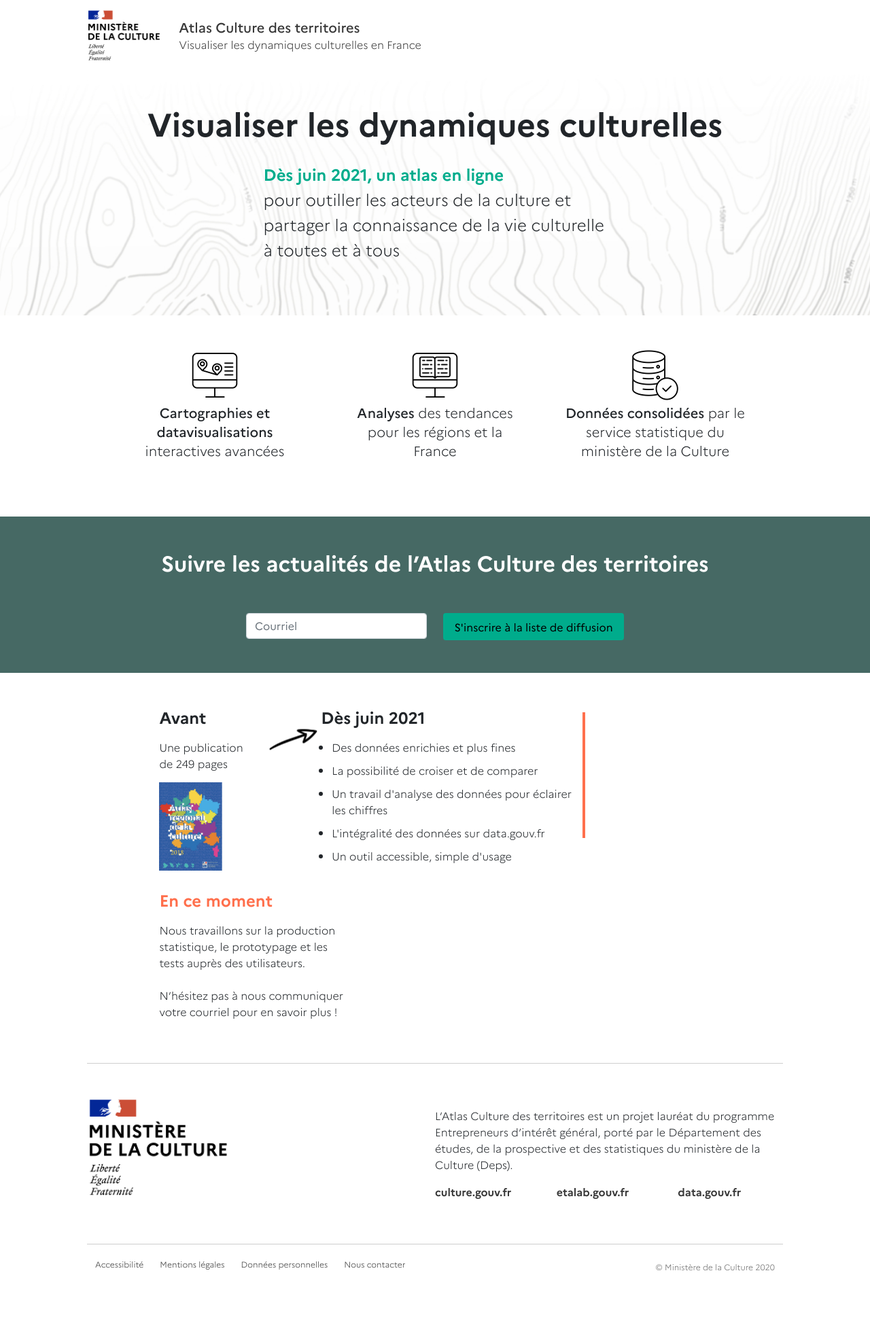
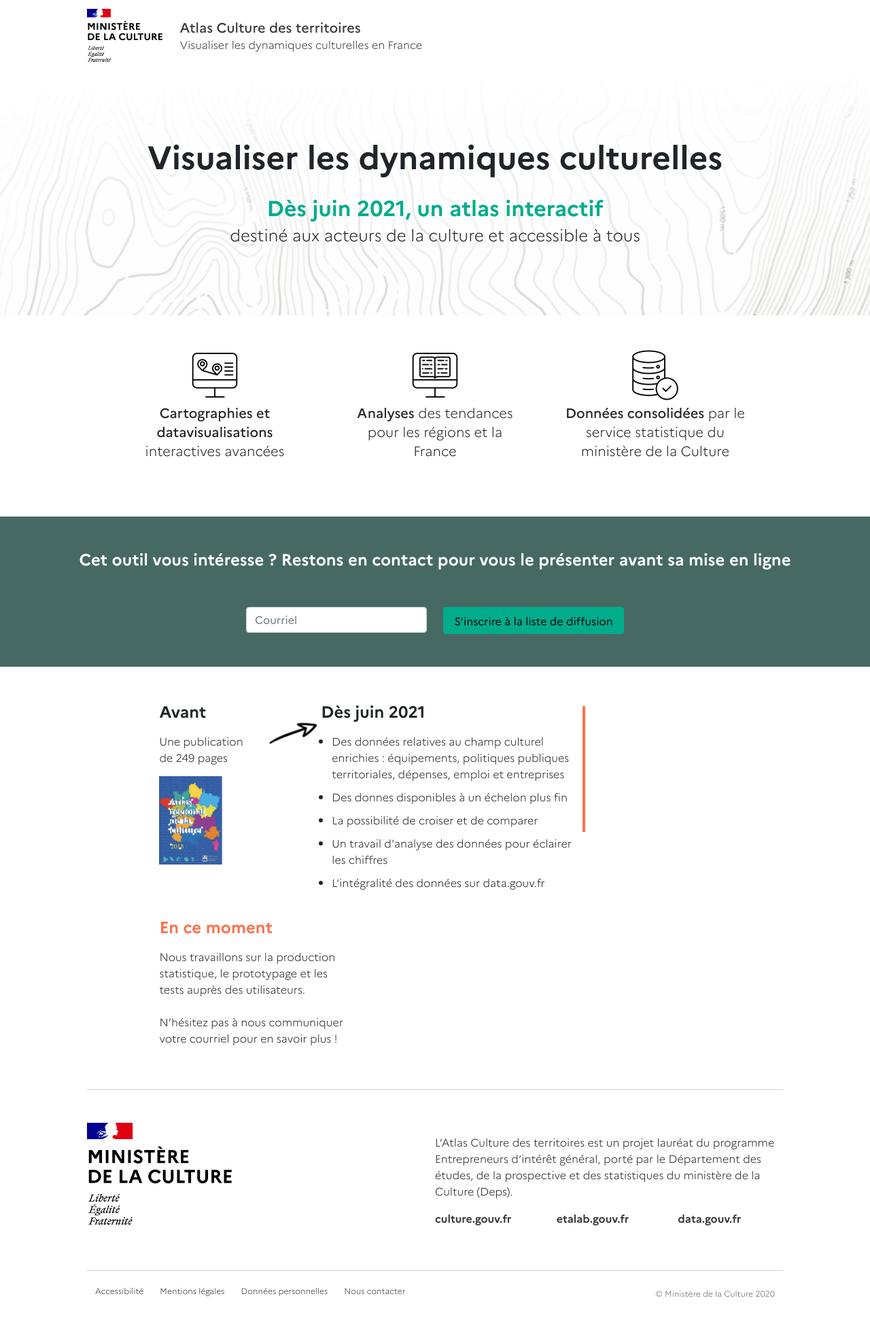
Before and after one commit to liviaribeiro/atlasculture, a Django app: page / in a window 1280 px wide. Shown: the whole page at 68% size. Before the commit the page ends 1870 px from the top, so only its background shows below. Run offline with Django 3.2, Linux system fonts and the light colour scheme.

Commit message:
design changes

```diff
--- a/static/css/style.css
+++ b/static/css/style.css
@@ -56,14 +56,14 @@
 .title2 {
     font-family: 'Marianne', Arial, sans-serif;
     font-weight: 700;
-    font-size: 32px;
+    font-size: 24px;
     color: #FFFFFF;
 }
 
 .subtitle {
     font-family: 'Marianne', Arial, sans-serif;
     font-weight: 700;
-    font-size: 24px;
+    font-size: 32px;
     color: #00AC8C;
     line-height:28px;
 }
@@ -202,9 +202,6 @@
     font-size: 16px;
 }
 
-.container-subtitle {
-    max-width:553px;
-}
 
 .btn1 {
 
--- a/subscribers/templates/subscribers/base.html
+++ b/subscribers/templates/subscribers/base.html
@@ -18,7 +18,7 @@
     <nav class="navbar navbar-light bg-white">
         <div class="container n justify-content-start px-0">
           <a class="navbar-brand" href="{% url 'index' %}">
-                <img alt="Logo Ministère de la Culture" src="{% static 'image 4.png' %}" style="height:78px; margin-right:10px"/></a>
+                <img alt="Logo Ministère de la Culture" src="{% static 'Logo.png' %}" style="height:78px; margin-right:10px"/></a>
                     <a href="{% url 'index' %}" class="b1" style="line-height:24px;">Atlas Culture des territoires
                     <br><span class="b2">Visualiser les dynamiques culturelles en France</span></a>
             </div>
--- a/subscribers/templates/subscribers/index.html
+++ b/subscribers/templates/subscribers/index.html
@@ -5,14 +5,13 @@
 
 
         <div class="container-fluid pt-5"  style="min-height:360px;background-image: url('{% static 'image 6.jpg' %}');background-size:cover;">
-            <div class="container text-center">
+            <div class="container mt-5 text-center">
               <h1 class="title">Visualiser les dynamiques culturelles</h1>
             </div>
-            <div class="container text-left p-4 container-subtitle">
-              <p><span class="subtitle">Dès juin 2021, un atlas en ligne</span>
-              <br><span class="subtitle2">pour outiller les acteurs de la culture
-                  et partager la connaissance de la vie culturelle
-                  à toutes et à tous<span></p>
+            <div class="container text-center p-4 container-subtitle">
+              <p><span class="subtitle">Dès juin 2021, un atlas interactif</span>
+              <br><span class="subtitle2">destiné aux acteurs de la culture
+                  et accessible à tous<span></p>
             </div>
             </div>
         </div>
@@ -48,7 +47,7 @@
             <form method="POST">
                 {% csrf_token %}
                 <div class="container text-center">
-                    <h1 class="title2">Suivre les actualités de l’Atlas Culture des territoires </h1>
+                    <h1 class="title2">Cet outil vous intéresse ? Restons en contact pour vous le présenter avant sa mise en ligne</h1>
                 </div>
 
                 <div class="row justify-content-center pt-5">
@@ -71,7 +70,8 @@
                         <div class="col-auto">
                             <p class="subtitle3">Avant</p>
                             <p style="line-height:24px;">Une publication <br>de 249 pages</p>
-                            <img alt="Image atlas papier" src="{% static 'image 13.jpg' %}" style="height:130px;"/>
+                            <a href="https://www.culture.gouv.fr/Sites-thematiques/Etudes-et-statistiques/Publications2/Collections-d-ouvrages/Atlas-regional-de-la-culture/Atlas-regional-de-la-culture-2018" target="_blank" rel="noopener noreferrer">
+                            <img alt="Image atlas papier" src="{% static 'image 13.jpg' %}" style="height:130px;"/></a>
                         </div>
                         <div class="col-md-4 narrow">
                             <img alt="Image flèche" src="{% static '64797 1.png' %}" style="height:100px;"/>
@@ -82,11 +82,11 @@
                 <div class="col-md-5 c3">
                     <p class="subtitle3">Dès juin 2021 </p>
                         <ul>
-                            <li>Des données enrichies et plus fines</li>
+                            <li>Des données relatives au champ culturel enrichies : équipements, politiques publiques territoriales, dépenses, emploi et entreprises </li>
+                            <li>Des donnes disponibles à un échelon plus fin</li>
                             <li>La possibilité de croiser et de comparer</li>
                             <li>Un travail d'analyse des données pour éclairer les chiffres</li>
                             <li>L'intégralité des données sur data.gouv.fr</li>
-                            <li>Un outil accessible, simple d'usage</li>
                         </ul>
 
                 </div>
@@ -106,7 +106,7 @@
         <div class="container py-5 f">
             <div class="row px-0">
                 <div class="col-md-6 px-0">
-                    <img alt="Logo Ministère de la Culture" src="{% static 'image 4.png' %}" class="logof" />
+                    <img alt="Logo Ministère de la Culture" src="{% static 'Logo.png' %}" class="logof" />
                 </div>
                 <div class="col-md-6 px-0" >
                     <div class="row" >
```
Also changed, not shown: static/Logo.png (added).
